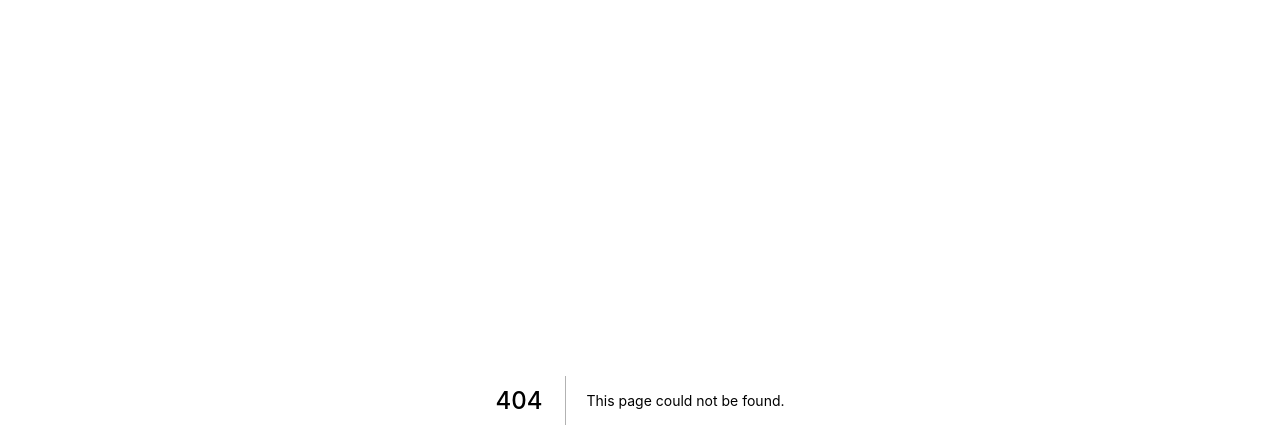
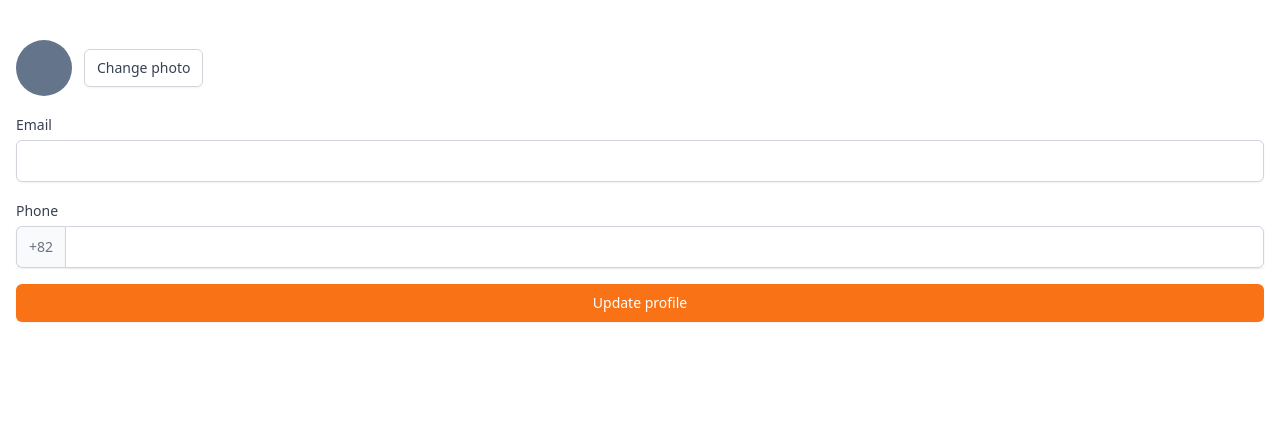
Before and after one commit to northfacegawd/daangn, a Next.js app: page /profile/edit in a window 1280 px wide. Before the commit this address had no page. Shown: the top 448 px of the page. Built offline with nearby package versions, Linux system fonts and the light colour scheme.

Commit message:
feat(profile): profile edit 페이지 추가

```diff
--- /dev/null
+++ b/pages/profile/edit.tsx
@@ -0,0 +1,49 @@
+import type { NextPage } from "next";
+
+const EditProfile: NextPage = () => {
+  return (
+    <div className="py-10 px-4 space-y-4">
+      <div className="flex items-center space-x-3">
+        <div className="w-14 h-14 rounded-full bg-slate-500" />
+        <label
+          className="cursor-pointer py-2 px-3 border border-gray-300 rounded-md shadow-sm text-sm font-medium focus:ring-2 focus:ring-offset-2 focus:ring-orange-500 text-gray-700"
+          htmlFor="picture"
+        >
+          Change photo
+          <input type="file" className="hidden" id="picture" accept="image/*" />
+        </label>
+      </div>
+      <div className="space-y-1">
+        <label className="text-sm font-medium text-gray-700" htmlFor="email">
+          Email
+        </label>
+        <input
+          id="email"
+          type="email"
+          className="appearance-none w-full px-3 py-2 border border-gray-300 rounded-md shadow-sm placeholder-gray-400 focus:outline-none focus:ring-orange-500 focus:border-orange-500"
+        />
+      </div>
+      <div className="space-y-1">
+        <label className="text-sm font-medium text-gray-700" htmlFor="phone">
+          Phone
+        </label>
+        <div className="flex rounded-sm shadow-sm">
+          <span className="flex items-center justify-center px-3 rounded-l-md border border-r-0 border-gray-300 bg-gray-50 text-gray-500 select-none text-sm">
+            +82
+          </span>
+          <input
+            id="phone"
+            className="appearance-none w-full border-gray-300 rounded-md rounded-l-none shadow-sm placeholder-gray-400 focus:outline-none focus:ring-orange-500 focus:border-orange-500"
+            type="number"
+            required
+          />
+        </div>
+      </div>
+      <button className="mt-5 w-full bg-orange-500 hover:bg-orange-600 text-white py-2 px-4 border border-transparent rounded-md shadow-sm text-sm font-medium focus:ring-2 focus:ring-offset-2 focus:ring-orange-500 focus:outline-none">
+        Update profile
+      </button>
+    </div>
+  );
+};
+
+export default EditProfile;
```
